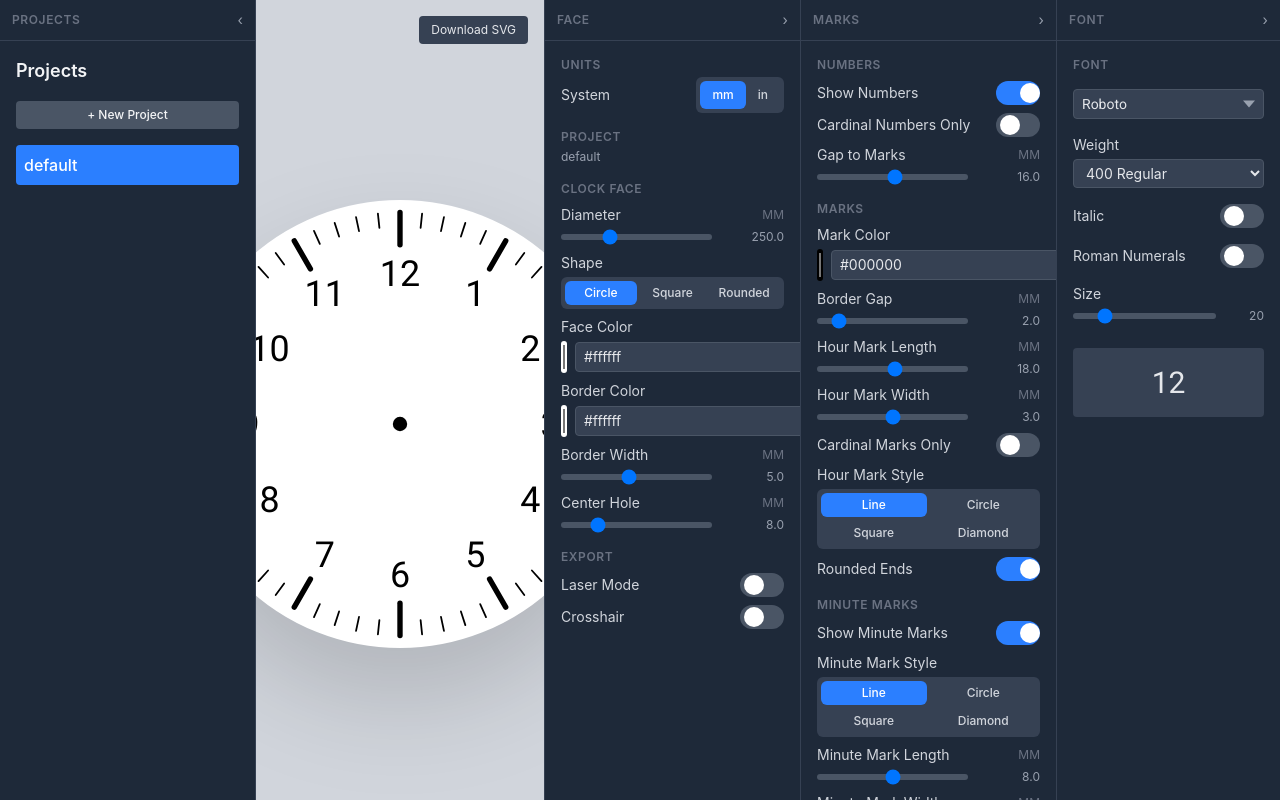
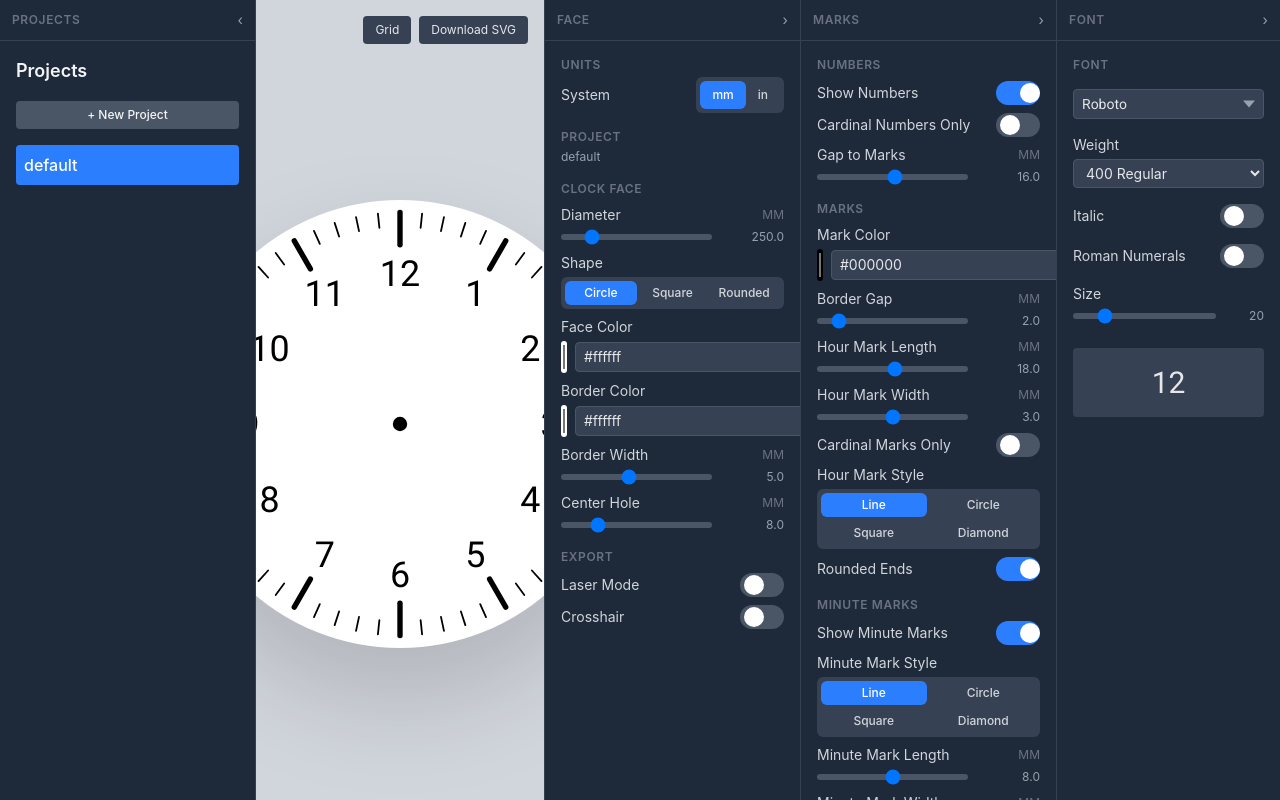
Before and after one commit to darkgumby/clock_face_maker, a React (Vite) app: page / in a window 1280 px wide. Built offline with nearby package versions, Linux system fonts and the light colour scheme; the HTML template or start-up script is replaced by a standard one.

Commit message:
UI tweaks

```diff
--- a/src/components/ParameterPanel.tsx
+++ b/src/components/ParameterPanel.tsx
@@ -81,7 +81,7 @@ const ParameterPanel: FC<ParameterPanelProps> = ({
             label="Diameter"
             value={params.diameter}
             onChange={(v) => onChange({ diameter: v })}
-            minMm={100} maxMm={600} stepMm={10}
+            minMm={100} maxMm={1000} stepMm={10}
             unit={unitPreference}
           />
         ) : (
@@ -98,14 +98,14 @@ const ParameterPanel: FC<ParameterPanelProps> = ({
               label="Width"
               value={params.face_width}
               onChange={(v) => onChange(lockDimensions ? { face_width: v, face_height: v } : { face_width: v })}
-              minMm={100} maxMm={600} stepMm={10}
+              minMm={100} maxMm={1000} stepMm={10}
               unit={unitPreference}
             />
             <UnitInputRange
               label="Height"
               value={params.face_height}
               onChange={(v) => onChange(lockDimensions ? { face_width: v, face_height: v } : { face_height: v })}
-              minMm={100} maxMm={600} stepMm={10}
+              minMm={100} maxMm={1000} stepMm={10}
               unit={unitPreference}
             />
           </>
@@ -132,7 +132,7 @@ const ParameterPanel: FC<ParameterPanelProps> = ({
             label="Corner Radius"
             value={params.corner_radius}
             onChange={(v) => onChange({ corner_radius: v })}
-            min={0} max={80} step={1}
+            min={0} max={100} step={1}
           />
         )}
         <ColorInput
--- a/src/components/SvgPreview.tsx
+++ b/src/components/SvgPreview.tsx
@@ -1,21 +1,90 @@
-import { useEffect, useMemo, useRef } from "react";
-import { useZoom } from "../hooks/useZoomPan"; // Import the new hook
+import { useEffect, useMemo, useRef, useState } from "react";
+import { useZoom } from "../hooks/useZoomPan";
+import { type UnitPreference } from "../hooks/useSettings";
+
+const MM_PER_INCH = 25.4;
 
 interface SvgPreviewProps {
   svgContent: string | null;
   onDownloadSvg: () => void;
   svgError: string | null;
   downloadingFont?: boolean;
+  unitPreference?: UnitPreference;
 }
 
-export default function SvgPreview({ svgContent, onDownloadSvg, svgError, downloadingFont }: SvgPreviewProps) {
-  const { imgRef, scale } = useZoom(); // Use the zoom hook
+function buildGridSvg(svg: string, unit: UnitPreference = "mm"): string {
+  const wMatch = svg.match(/width="([\d.]+)mm"/);
+  const hMatch = svg.match(/height="([\d.]+)mm"/);
+  if (!wMatch || !hMatch) return svg;
+
+  const w = parseFloat(wMatch[1]);
+  const h = parseFloat(hMatch[1]);
+  const maxDim = Math.max(w, h);
+
+  // Pick a nice interval in the display unit, store in mm for SVG coords
+  let intervalMm: number;
+  let intervalDisplay: number;
+  if (unit === "in") {
+    const maxIn = maxDim / MM_PER_INCH;
+    intervalDisplay = maxIn <= 3 ? 0.25 : maxIn <= 6 ? 0.5 : maxIn <= 12 ? 1 : 2;
+    intervalMm = intervalDisplay * MM_PER_INCH;
+  } else {
+    intervalMm = maxDim <= 80 ? 5 : maxDim <= 150 ? 10 : maxDim <= 300 ? 25 : 50;
+    intervalDisplay = intervalMm;
+  }
+
+  // Extend 2 intervals beyond each edge so the clock sits inside the grid
+  const pad = intervalMm * 2;
+  const totalW = w + pad * 2;
+  const totalH = h + pad * 2;
+
+  const sc = "#1e40af"; // blue-800
+  const fs = Math.max(3, intervalMm * 0.28);
+  const lines: string[] = [];
+
+  const xStart = Math.ceil(-pad / intervalMm) * intervalMm;
+  for (let x = xStart; x <= w + pad + 0.001; x += intervalMm) {
+    const xRound = Math.round(x * 1000) / 1000;
+    const displayVal = unit === "in"
+      ? (xRound / MM_PER_INCH / intervalDisplay * intervalDisplay).toFixed(xRound % MM_PER_INCH === 0 ? 0 : 2)
+      : String(Math.round(xRound));
+    lines.push(`<line x1="${xRound}" y1="${-pad}" x2="${xRound}" y2="${h + pad}" stroke="${sc}" stroke-width="0.4" stroke-dasharray="2,3"/>`);
+    lines.push(`<text x="${xRound}" y="${-pad + fs + 1}" font-size="${fs}" fill="${sc}" text-anchor="middle" font-family="monospace">${displayVal}</text>`);
+  }
+  const yStart = Math.ceil(-pad / intervalMm) * intervalMm;
+  for (let y = yStart; y <= h + pad + 0.001; y += intervalMm) {
+    const yRound = Math.round(y * 1000) / 1000;
+    const displayVal = unit === "in"
+      ? (yRound / MM_PER_INCH / intervalDisplay * intervalDisplay).toFixed(yRound % MM_PER_INCH === 0 ? 0 : 2)
+      : String(Math.round(yRound));
+    lines.push(`<line x1="${-pad}" y1="${yRound}" x2="${w + pad}" y2="${yRound}" stroke="${sc}" stroke-width="0.4" stroke-dasharray="2,3"/>`);
+    lines.push(`<text x="${-pad + 1}" y="${yRound}" font-size="${fs}" fill="${sc}" dominant-baseline="middle" font-family="monospace">${displayVal}</text>`);
+  }
+
+  const gridGroup = `<g id="preview-grid" opacity="0.65">\n${lines.join("\n")}\n</g>`;
+
+  // Expand the SVG canvas to include padding, insert grid behind everything
+  return svg
+    .replace(/width="[\d.]+mm"/, `width="${totalW}mm"`)
+    .replace(/height="[\d.]+mm"/, `height="${totalH}mm"`)
+    .replace(/viewBox="[^"]*"/, `viewBox="${-pad} ${-pad} ${totalW} ${totalH}"`)
+    .replace(/(<svg[^>]*>)/, `$1\n${gridGroup}`);
+}
+
+export default function SvgPreview({ svgContent, onDownloadSvg, svgError, downloadingFont, unitPreference = "mm" }: SvgPreviewProps) {
+  const { imgRef, scale } = useZoom();
+  const [showGrid, setShowGrid] = useState(false);
+
+  const displaySvg = useMemo(() => {
+    if (!svgContent) return null;
+    return showGrid ? buildGridSvg(svgContent, unitPreference) : svgContent;
+  }, [svgContent, showGrid, unitPreference]);
 
   const blobUrl = useMemo(() => {
-    if (!svgContent) return null;
-    const blob = new Blob([svgContent], { type: "image/svg+xml" });
+    if (!displaySvg) return null;
+    const blob = new Blob([displaySvg], { type: "image/svg+xml" });
     return URL.createObjectURL(blob);
-  }, [svgContent]);
+  }, [displaySvg]);
 
   const prevUrl = useRef<string | null>(null);
   useEffect(() => {
@@ -26,7 +95,18 @@ export default function SvgPreview({ svgContent, onDownloadSvg, svgError, downlo
   return (
     <div className="flex-1 flex flex-col items-stretch bg-gray-300 relative overflow-hidden">
       {/* Toolbar */}
-      <div className="absolute top-4 right-4 z-10">
+      <div className="absolute top-4 right-4 z-10 flex gap-2">
+        <button
+          onClick={() => setShowGrid((v) => !v)}
+          disabled={!svgContent || !!svgError}
+          className={`px-3 py-1.5 text-xs rounded transition-colors disabled:opacity-40 ${
+            showGrid
+              ? "bg-blue-600 hover:bg-blue-500 text-white"
+              : "bg-gray-700 hover:bg-gray-600 text-gray-200"
+          }`}
+        >
+          Grid
+        </button>
         <button
           onClick={onDownloadSvg}
           disabled={!svgContent || !!svgError || downloadingFont}
@@ -37,15 +117,11 @@ export default function SvgPreview({ svgContent, onDownloadSvg, svgError, downlo
       </div>
 
       {/* Preview area */}
-      <div className="flex-1 flex items-center justify-center pt-12"
-        style={{
-          overflow: "hidden", // Ensure content outside current view is hidden
-          position: "relative", // Needed for absolute positioning of the image
-        }}
+      <div
+        className="flex-1 flex items-center justify-center pt-12"
+        style={{ overflow: "hidden", position: "relative" }}
       >
-        {svgError && (
-          <div className="text-red-500 text-sm">{svgError}</div>
-        )}
+        {svgError && <div className="text-red-500 text-sm">{svgError}</div>}
         {!svgError && !svgContent && (
           <div className="text-gray-600 text-sm">
             Select or create a project to see a preview.
@@ -53,15 +129,15 @@ export default function SvgPreview({ svgContent, onDownloadSvg, svgError, downlo
         )}
         {!svgError && svgContent && (
           <img
-            ref={imgRef} // Attach ref from useZoom hook
-            src={blobUrl || ''} // Ensure src is always a string
+            ref={imgRef}
+            src={blobUrl || ""}
             alt="Clock face preview"
             className="p-8 drop-shadow-2xl"
             style={{
               maxWidth: "100%",
               maxHeight: "calc(100vh - 6rem)",
-              transform: `scale(${scale})`, // Apply zoom only
-              transformOrigin: 'center center', // Set transform origin to center for zoom
+              transform: `scale(${scale})`,
+              transformOrigin: "center center",
             }}
           />
         )}
--- a/src/pages/Home.tsx
+++ b/src/pages/Home.tsx
@@ -220,6 +220,7 @@ export default function Home() {
         onDownloadSvg={handleDownloadSvg}
         svgError={svgError}
         downloadingFont={downloadingFont}
+        unitPreference={unitPreference}
       />
 
       <CollapsiblePanel title="Face" borderSide="right">
```
